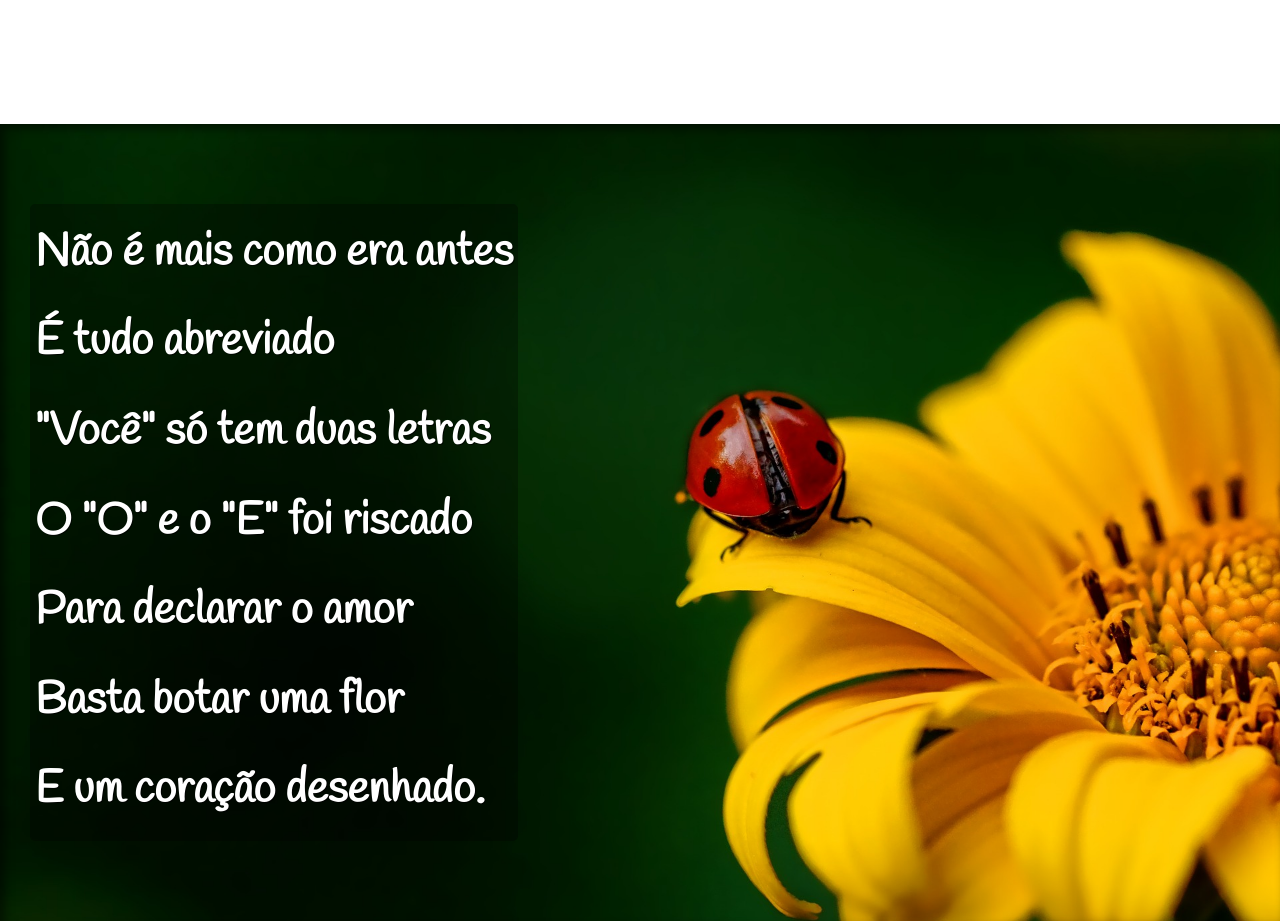
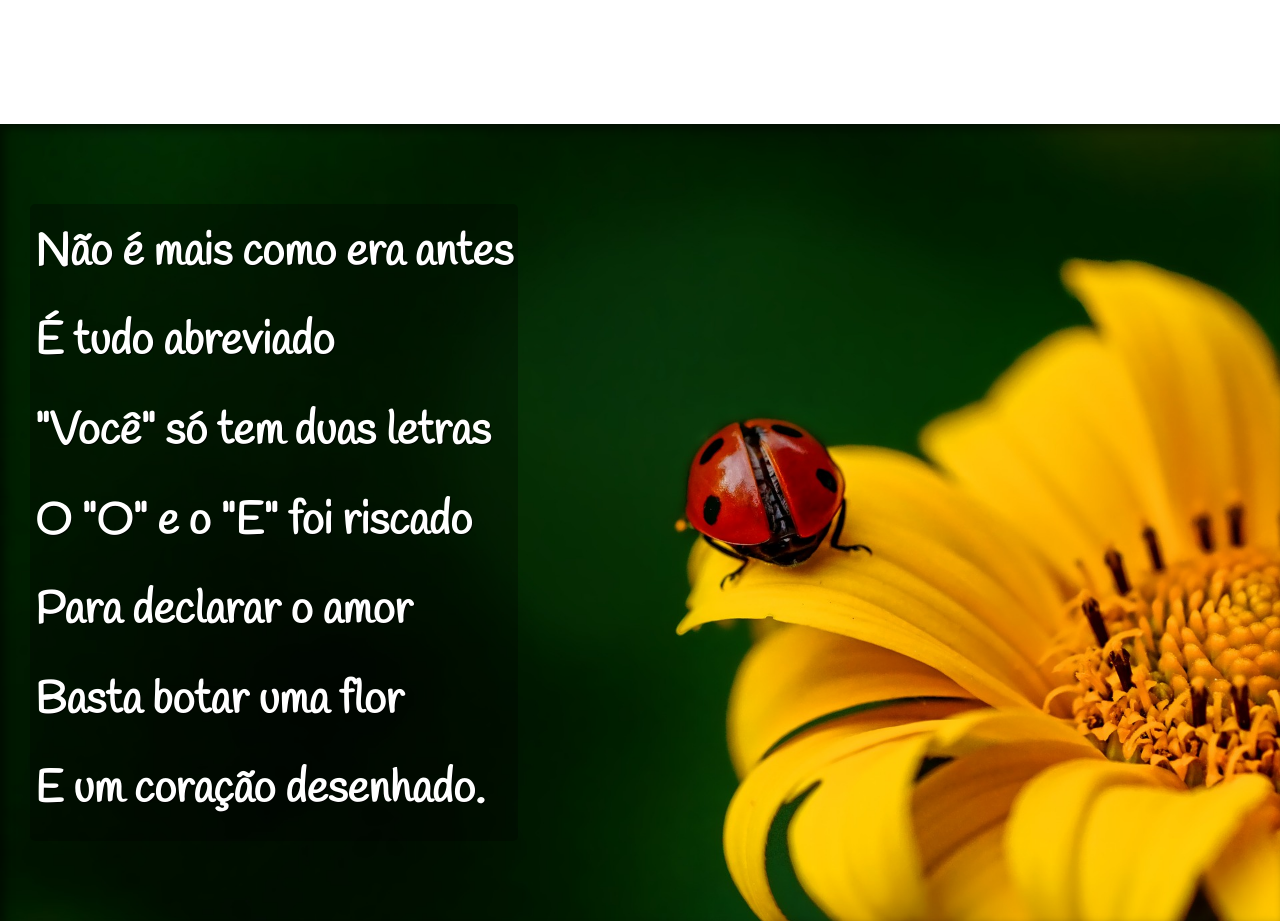
Before and after one commit to JohnathaDev/projetocordel, a plain HTML site: page index.html in a window 1280 px wide. Shown: the part 1000-1921 px from the top of the page. Drawn offline with Linux system fonts and the light colour scheme.

Commit message:
adição do favicon

```diff
--- a/estilo/style.css
+++ b/estilo/style.css
@@ -71,7 +71,7 @@ section > p {
 }
 #img01 {
     background-image: url("../imagens/background001.jpg");
-    background-position: right center;
+    background-position: center top;
 }
 #img02 {
     background-image: url("../imagens/background002.jpg");
--- a/index.html
+++ b/index.html
@@ -4,6 +4,7 @@
     <meta charset="UTF-8">
     <meta name="viewport" content="width=device-width, initial-scale=1.0">
     <link rel="stylesheet" href="estilo/style.css">
+    <link rel="shortcut icon" href="favicon.ico" type="image/x-icon">
     <title>Cordel Moderno</title>
 </head>
 <body>
```
Also changed, not shown: favicon.ico (added).
